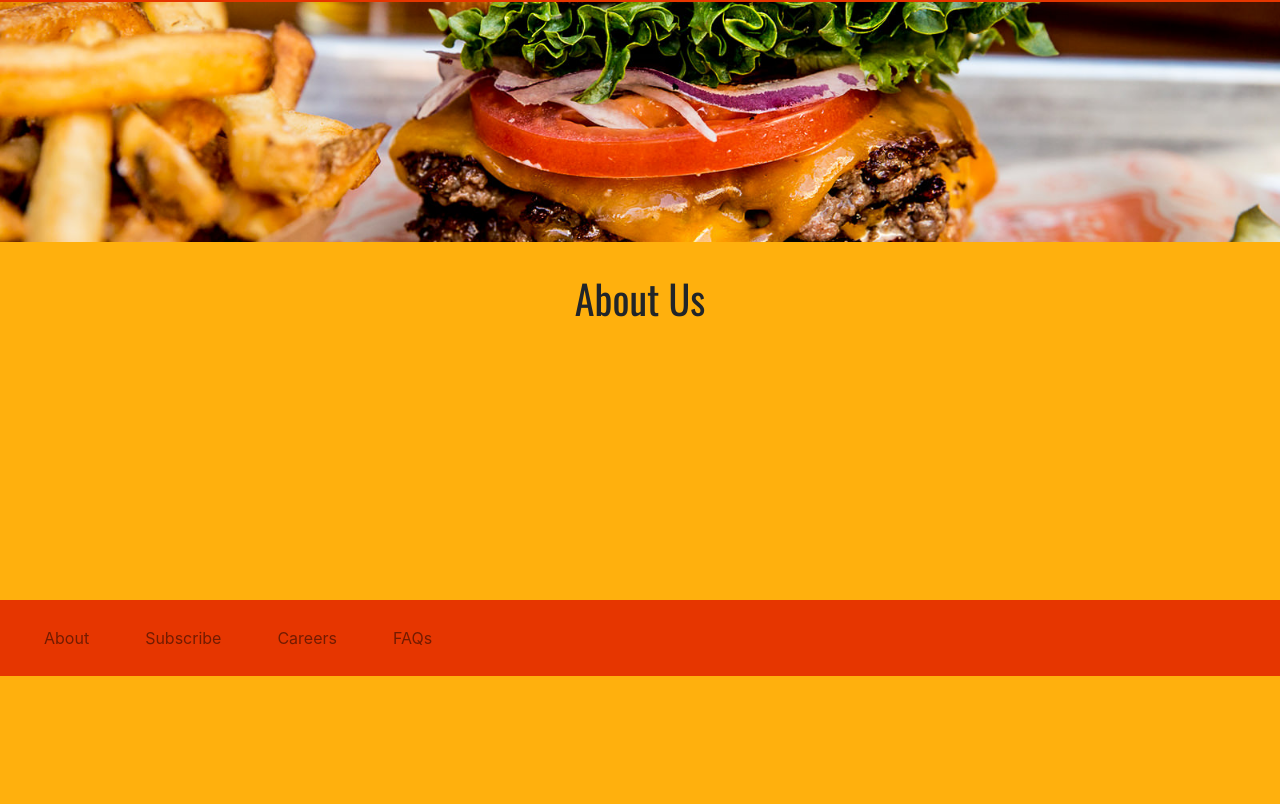
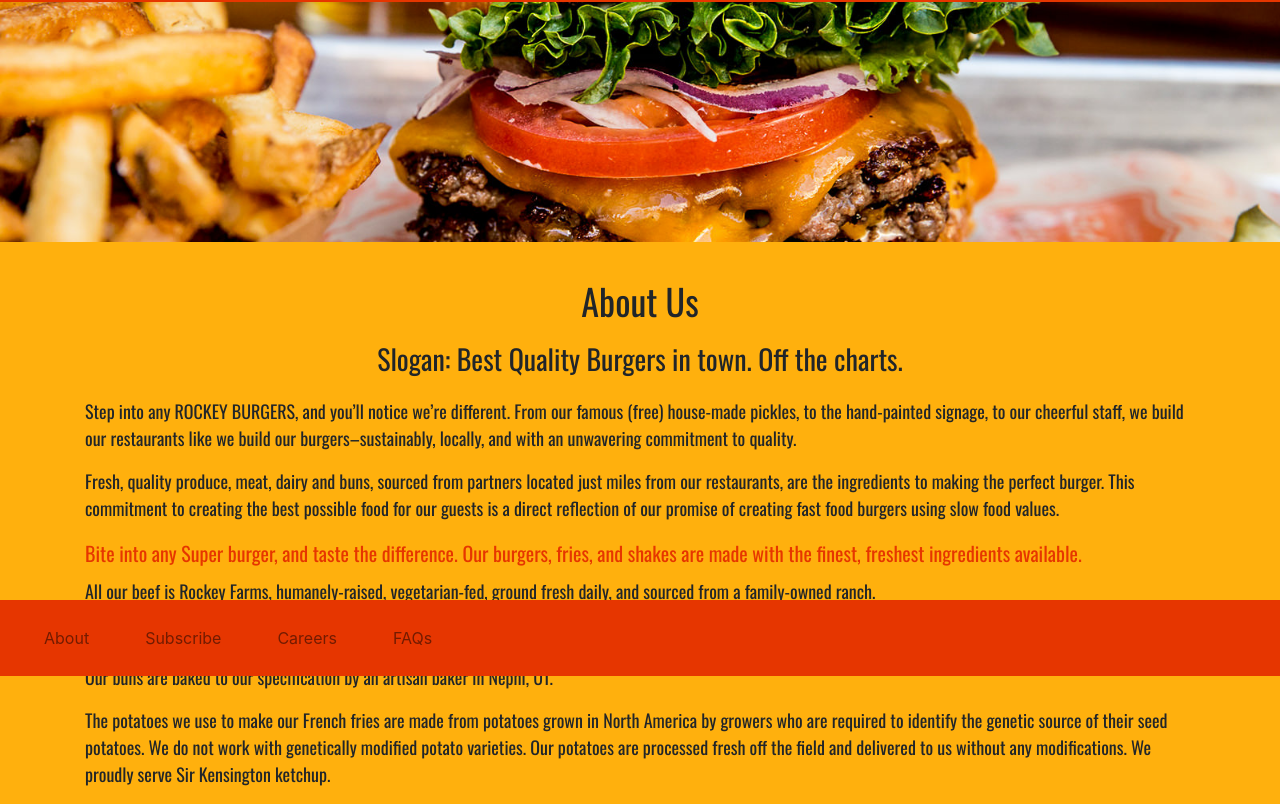
Before and after one commit to jeremywp/Rockey-Burgers, a website: page about.html in a window 1280 px wide. Shown: the part 124-928 px from the top of the page. Before the commit the page ends 800 px from the top, so only its background shows below. Drawn offline with nearby package versions, Linux system fonts and the light colour scheme.

Commit message:
about finished

```diff
--- a/about.html
+++ b/about.html
@@ -32,9 +32,25 @@
     <div class="jumbotron jumbotron-fluid hero">
     </div>
 
-    <div class="container-fluid">
-        <h1>About Us</h1>
+    <div class="container-fluid about">
+        <div class="header">
+            About Us
+        </div>
+        <div class="sub-header">
+            Slogan: Best Quality Burgers in town. Off the charts.
+        </div>
     </div>
+
+    <div class="container">
+        <p>Step into any ROCKEY BURGERS, and you’ll notice we’re different. From our famous (free) house-made pickles, to the hand-painted signage, to our cheerful staff, we build our restaurants like we build our burgers–sustainably, locally, and with an unwavering commitment to quality.</p>
+        <p>Fresh, quality produce, meat, dairy and buns, sourced from partners located just miles from our restaurants, are the ingredients to making the perfect burger. This commitment to creating the best possible food for our guests is a direct reflection of our promise of creating fast food burgers using slow food values.</p>
+        <div class="emphasis">Bite into any Super burger, and taste the difference. Our burgers, fries, and shakes are made with the finest, freshest ingredients available.</div>
+        <p>All our beef is Rockey Farms, humanely-raised, vegetarian-fed, ground fresh daily, and sourced from a family-owned ranch.</p>
+        <p>All of our shakes and cones are made with organic cream from Rockey Creamery, a small, family-owned, organic farm located South of Nephi, Utah.</p>
+        <p>Our buns are baked to our specification by an artisan baker in Nephi, UT.</p>
+        <p>The potatoes we use to make our French fries are made from potatoes grown in North America by growers who are required to identify the genetic source of their seed potatoes. We do not work with genetically modified potato varieties. Our potatoes are processed fresh off the field and delivered to us without any modifications. We proudly serve Sir Kensington ketchup.</p>
+    </div>
+
 
     <nav class="navbar fixed-bottom navbar-expand-lg navbar-light">
         <ul class="navbar-nav bottomnav">
--- a/scss/style.scss
+++ b/scss/style.scss
@@ -1,4 +1,7 @@
 @import url('https://fonts.googleapis.com/css?family=Oswald');
+
+$rockeyRed: #E63600;
+
 
 body, html {
   height: 100%;
@@ -8,7 +11,7 @@
 .navbar-expand-lg {
   display: flex;
   justify-content: space-between;
-  background-color: #E63600;
+  background-color: $rockeyRed;
 }
 
 .nav-item{
@@ -26,46 +29,79 @@
       height: 100px;
     }
   }
+
   .container-fluid {
     display: flex;
     justify-content: center;
+    flex-direction: column;
     align-items: center;
     font-family: 'Oswald', sans-serif;
+
+    .header{
+      font-size: 36px;
+      padding-bottom: 10px;
+    }
+
+    .sub-header{
+      font-size: 28px;
+      padding-bottom: 18px;
+    }
   }
 }
 
-.hero-main{
+.container {
+  display: flex;
+  flex-direction: column;
+  align-items: flex-start;
+  font-family: 'Oswald', sans-serif;
+  margin-bottom: 90px;
+
+  p{
+    font-size: 18px;
+  }
+
+  .emphasis{
+    text-align: center;
+    color: $rockeyRed;
+    font-size: 20px;
+    padding-bottom: 10px;
+  }
+
+}
+
+  .hero-main {
     background-image: url("../images/hero.jpg");
     background-size: cover;
     height: 50%;
     background-position: center;
   }
 
-.hero{
+  .hero {
     background-image: url("../images/hero.jpg");
     background-size: cover;
     height: 30%;
     background-position: center;
   }
 
-.map{
+  .map {
     display: flex;
     justify-content: center;
     padding-top: 20px;
     padding-bottom: 20px;
   }
 
-.footer{
+  .footer {
     position: absolute;
     bottom: 0;
     width: 100%;
+    margin-top: 20px;
   }
 
   .bottomnav {
     display: flex;
     flex-direction: row;
     justify-content: space-evenly;
-  .bottom-item{
+    .bottom-item {
       padding: 10px 20px;
     }
   }
```
Also changed, not shown: css/style.css. Lines whose indentation alone changed are shown as unchanged.
